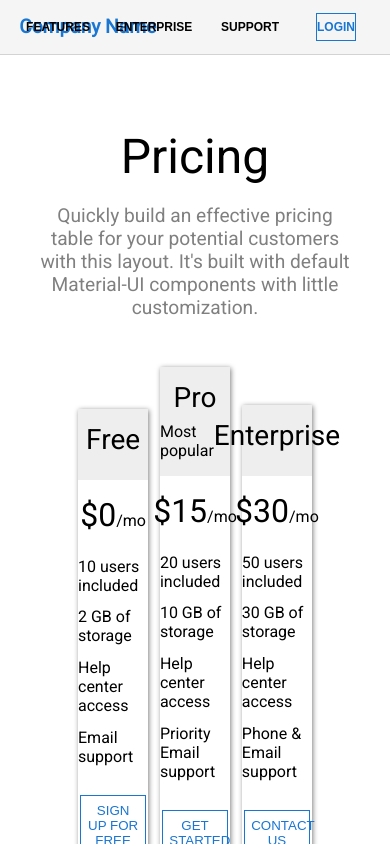
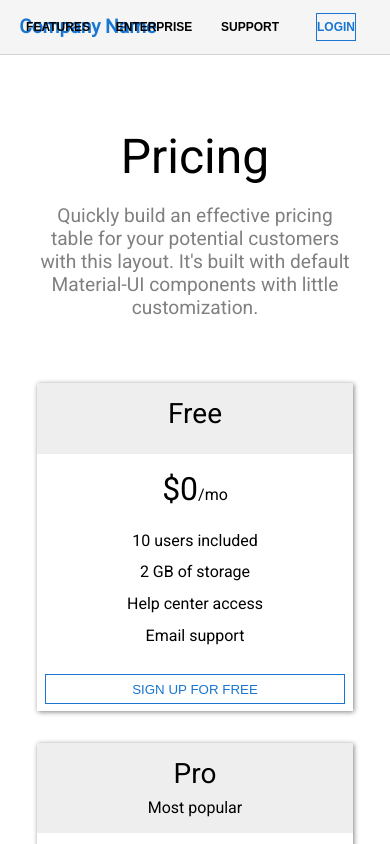
Before and after one commit to bhavesh357/MaterialUI, a React (Create React App) app: page / in a window 390 px wide. Shown: the top 844 px of the page. Built offline with nearby package versions, Linux system fonts and the light colour scheme.

Commit message:
REFACTORED: to make plan tiles responsive

```diff
--- a/src/css/index.css
+++ b/src/css/index.css
@@ -565,4 +565,15 @@ body{
     .content-desc{
         width: 80%;
     }
+    .tile-group{
+        width: 90%;
+        margin: 3em auto;
+        padding: 0em 1em;
+        flex-direction: column;
+    }
+
+    .tile{
+        width: 90%;
+        margin: 1em auto;
+    }
 }
```
